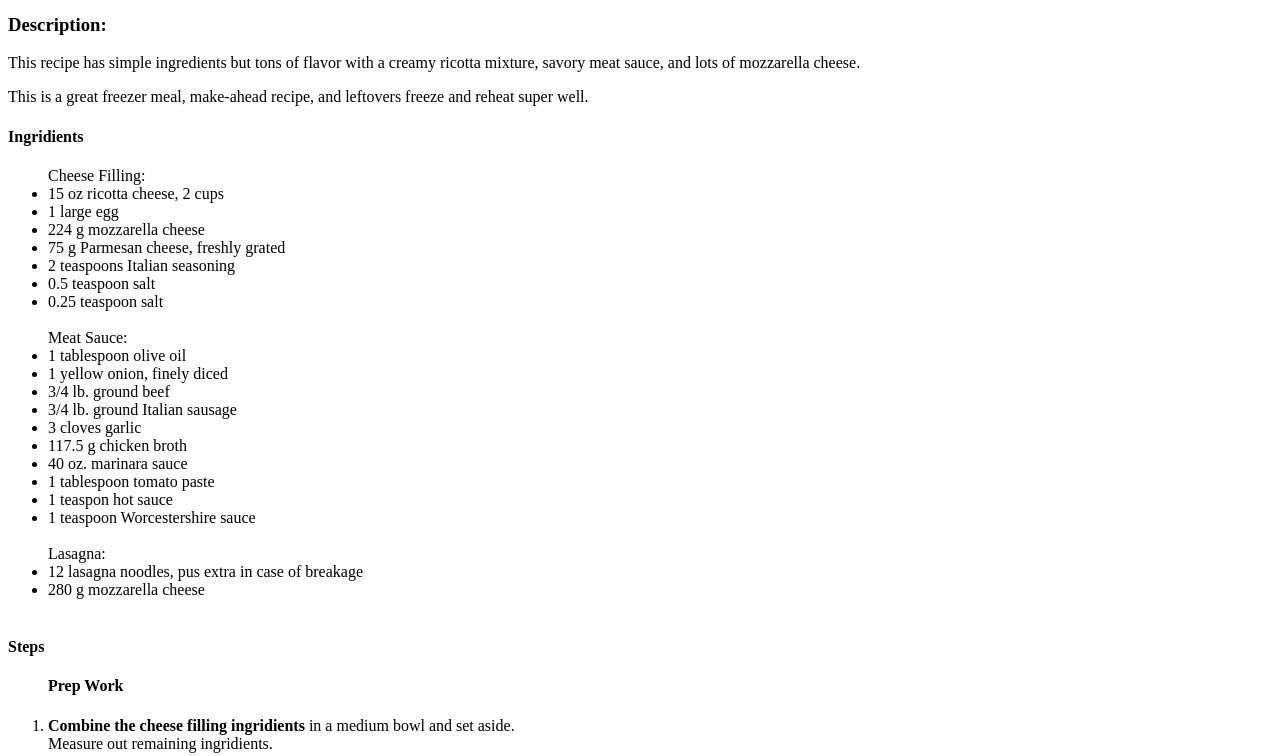
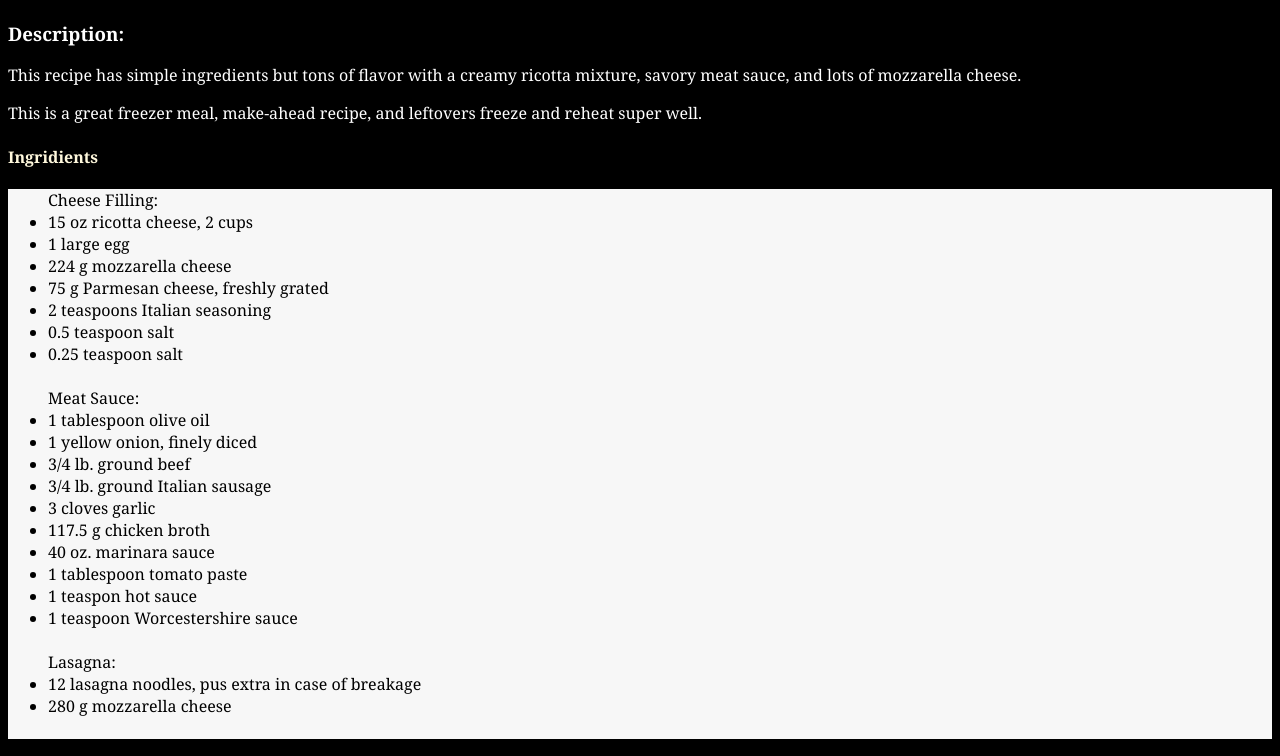
Before and after one commit to carabetcorneliu/odin-recipes, a plain HTML site: page recipes/lasagna.html in a window 1280 px wide. Shown: the part 389-1145 px from the top of the page. Drawn offline with Linux system fonts and the light colour scheme.

```diff
--- a/recipes/lasagna.html
+++ b/recipes/lasagna.html
@@ -4,6 +4,7 @@
     <meta charset="UTF-8">
     <meta http-equiv="X-UA-Compatible" content="IE=edge">
     <meta name="viewport" content="width=device-width, initial-scale=1.0">
+    <link rel="stylesheet" href="../styles.css" />
     <title>Lasagna</title>
 </head>
 <body>
--- /dev/null
+++ b/styles.css
@@ -0,0 +1,31 @@
+* {
+    font-family: Georgia, 'Times New Roman', Times, serif;
+}
+
+body {
+    background-color: black;
+    color: white;
+}
+
+a {
+    color: black;
+}
+
+ul {
+    opacity: 97%;
+    background-color: white;
+    color: black;
+}
+
+ol {
+    color: grey;
+}
+
+h1 {
+    color: black, 0.9;
+}
+
+h4 {
+    color:cornsilk;
+
+}
```
Also changed, not shown: index.html (+1 -0 lines), recipes/pasta-with-mussels.html (+1 -0 lines), recipes/risotto-style-ditalini.html (+1 -0 lines).
